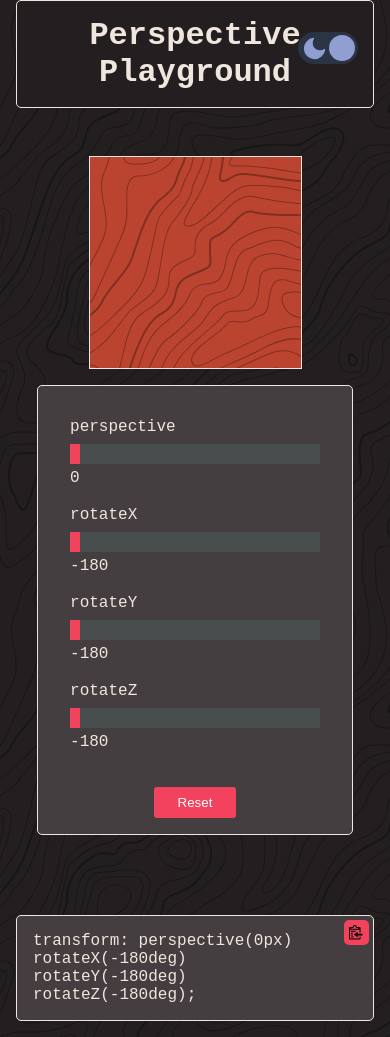
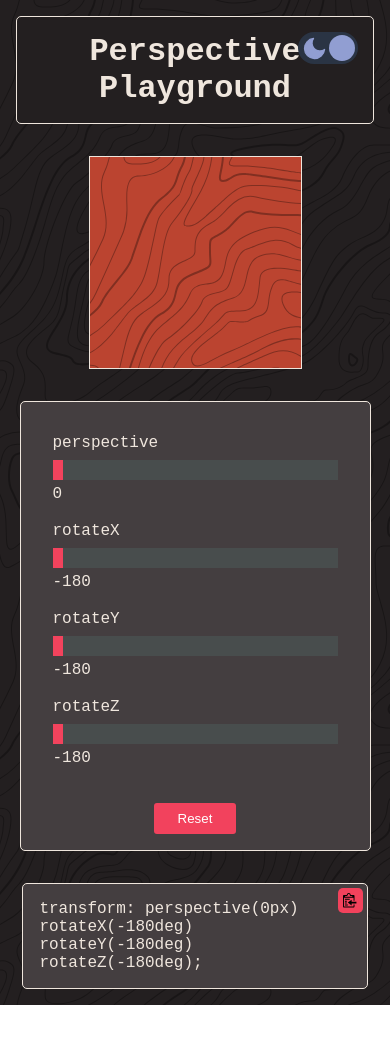
Before and after one commit to CaptKraken/perspective-playground, a React (Create React App) app: page / in a window 390 px wide. After the commit the page ends 1005 px from the top, so only its background shows below. Built offline with nearby package versions, Linux system fonts and the light colour scheme.

Commit message:
prevent zoom on mobile adjust some more stuff

```diff
--- a/public/index.html
+++ b/public/index.html
@@ -3,7 +3,7 @@
   <head>
     <meta charset="utf-8" />
     <link rel="icon" href="%PUBLIC_URL%/favicon.ico" />
-    <meta name="viewport" content="width=device-width, initial-scale=1" />
+    <meta name="viewport" content="width=device-width, initial-scale=1,user-scalable=no" />
     <meta
       name="description"
       content="a css perspective playground built with react."
--- a/src/App.module.css
+++ b/src/App.module.css
@@ -2,6 +2,7 @@
   display: flex;
   align-items: center;
   justify-content: space-evenly;
+  gap: 2rem;
 }
 
 @media only screen and (max-width: 800px) {
@@ -14,7 +15,7 @@
 .appWrapper {
   display: flex;
   min-height: 100vh;
-  gap: 3rem;
+  gap: 2rem;
   align-items: center;
   justify-content: center;
   flex-direction: column;
@@ -27,7 +28,7 @@
 
 .appTitle {
   text-align: center;
-  margin: 0 1rem 0;
+  margin: 1rem 1rem 0;
   padding: 1rem;
   border: 1px solid;
   border-radius: 5px;
--- a/src/components/Controls.module.css
+++ b/src/components/Controls.module.css
@@ -6,8 +6,7 @@
   padding: 1rem;
   border-radius: 5px;
   background-color: #efe6dd;
-  margin: 1rem;
-  width: 90%;
+  width: 100%;
   border: 1px solid;
 }
 .resetBtn {
--- a/src/components/Copy.module.css
+++ b/src/components/Copy.module.css
@@ -2,7 +2,7 @@
   background-color: #efe6dd;
   border-radius: 5px;
   margin-top: -2rem;
-  margin: 1rem;
+  margin: 0 1.4rem 1rem;
   padding: 1rem 2rem 1rem 1rem;
   position: relative;
   border: 1px solid;
```
